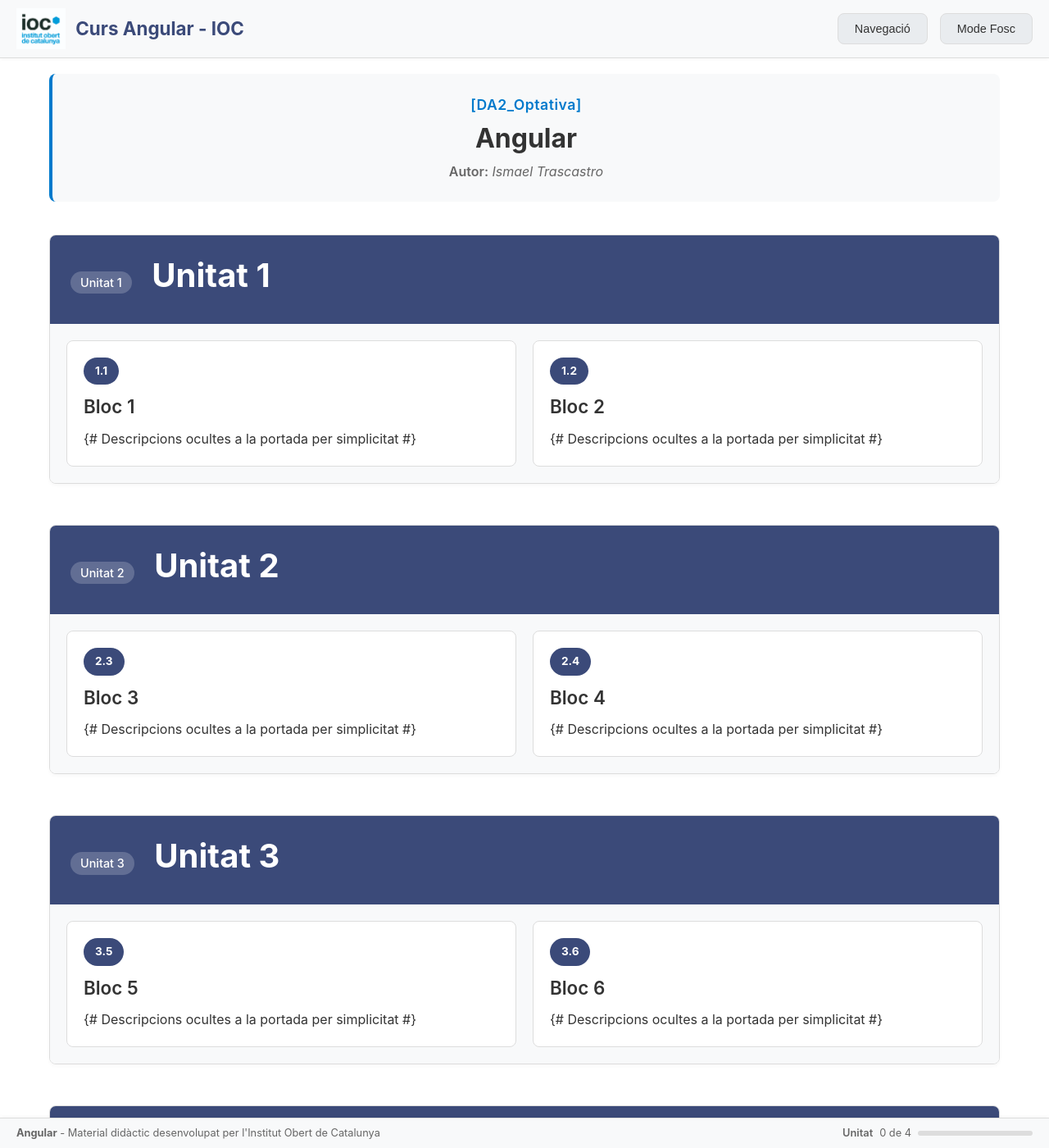
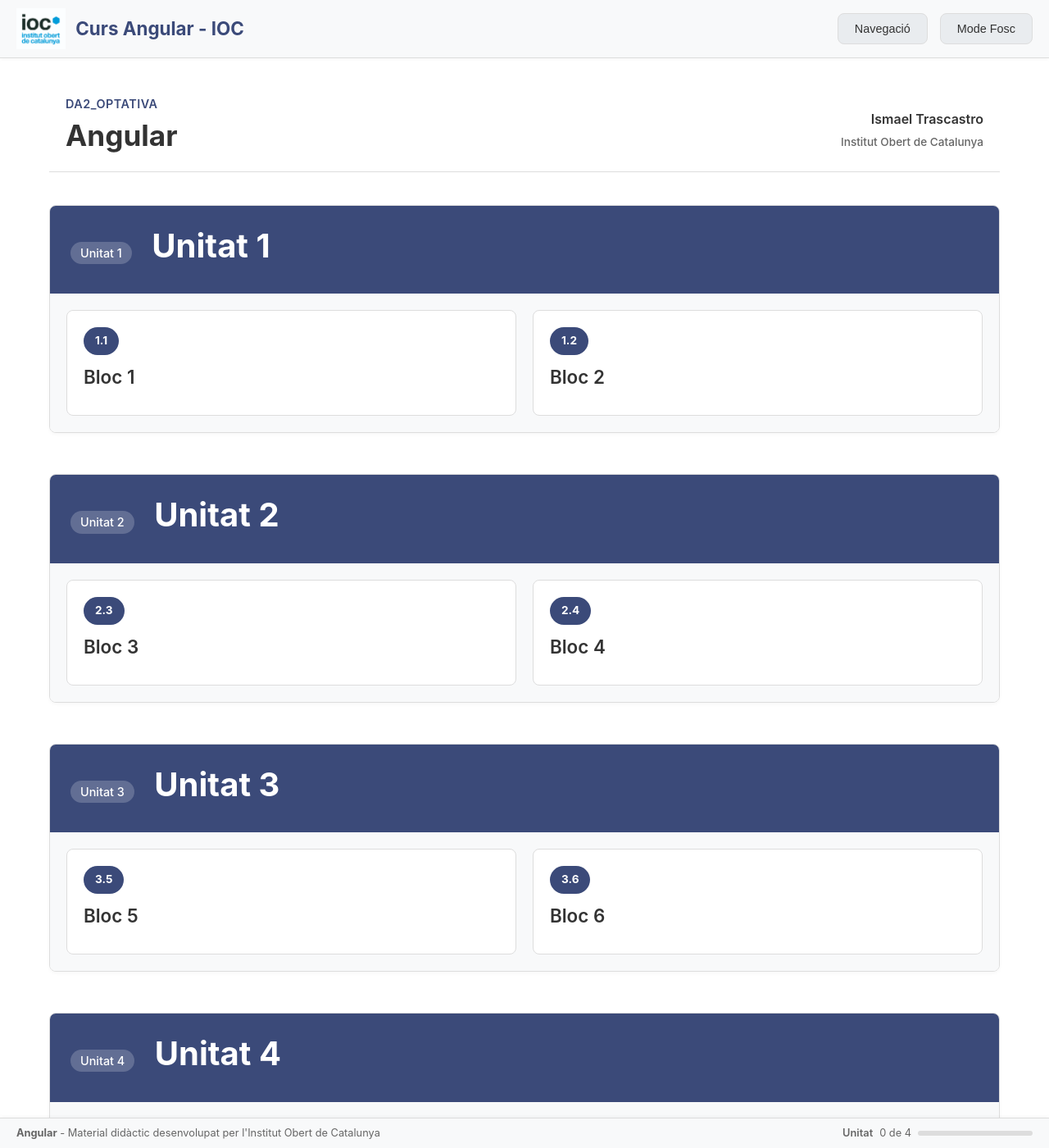
Before and after one commit to itrascastro/ioc-da2-optativa-angular, a Jekyll site: the page built from docs/index.md, in a window 1280 px wide and 1400 px high. Shown: the whole window at 82% size. Built offline with Jekyll 4.4.1, drawn with Linux system fonts in a browser that asks for light colours; nearby versions of some CDN libraries; some of the changed text lies outside the part shown.

Commit message:
Millora visual de la portada i optimització d'espais
- Redisseny complet del bloc academic-info amb layout horitzontal
- Eliminació d'iconos i elements innecessaris per disseny més net
- Optimització de l'espai entre última unitat i footer
- Correcció de comentari Liquid que es mostrava a la portada

```diff
--- a/docs/_layouts/home.html
+++ b/docs/_layouts/home.html
@@ -7,17 +7,23 @@
 
     <!-- Informació acadèmica IOC -->
     <div class="academic-info">
-        <div class="cicle-modulo">[{{ site.cicle_modulo }}]</div>
+        <div class="course-header">
+            <div class="course-title-section">
+                <span class="cicle-tag">{{ site.cicle_modulo }}</span>
                 <h1 class="module-title">{{ site.module_title }}</h1>
-        <div class="course-authors">
+            </div>
+            <div class="course-details">
+                <div class="author-info">
                     {% if site.authors.size == 1 %}
-                <span class="author-label">Autor:</span> {{ site.authors[0] }}
+                        {{ site.authors[0] }}
                     {% else %}
-                <span class="author-label">Autors:</span>
                         {% for author in site.authors %}
                             {{ author }}{% unless forloop.last %}, {% endunless %}
                         {% endfor %}
                     {% endif %}
+                </div>
+                <div class="institution">Institut Obert de Catalunya</div>
+            </div>
         </div>
     </div>
 
@@ -45,7 +51,6 @@
                                     <span class="block-number">{{ unitat.numero }}.{{ bloc.numero }}</span>
                                     <h3 class="block-title">{{ bloc.nom }}</h3>
                                 </div>
-                                {# Descripcions ocultes a la portada per simplicitat #}
                             </a>
                         </div>
                     {% endfor %}
--- a/docs/_sass/_layout.scss
+++ b/docs/_sass/_layout.scss
@@ -32,7 +32,7 @@
 .header-controls { display: flex; align-items: center; gap: 15px; }
 
 /* Espai per header fix */
-body { padding-top: 70px; padding-bottom: 50px; }
+body { padding-top: 70px; padding-bottom: 20px; }
 
 /* Footer fix */
 .footer { position: fixed; bottom: 0; left: 0; right: 0; z-index: 999; background-color: var(--color-surface); border-top: 1px solid var(--color-border); padding: 8px 20px; box-shadow: 0 -2px 4px rgba(0,0,0,0.03); }
@@ -44,7 +44,7 @@
 .progress-text { color: var(--color-text-muted); font-size: 0.8rem; }
 .progress-bar-footer { width: 140px; height: 6px; background-color: var(--color-border); border-radius: 3px; overflow: hidden; }
 .progress-fill-footer { height: 100%; background-color: var(--color-primary); border-radius: 3px; transition: width 0.5s ease; width: 0%; }
-.main-content { padding-bottom: 60px; }
+.main-content { padding-bottom: 30px; }
 
 /* Skip link per accessibilitat */
 .skip-link { position: absolute; top: -40px; left: 6px; background: var(--color-primary); color: white; padding: 8px; text-decoration: none; border-radius: 4px; z-index: 1000; }
--- a/docs/_sass/_pages.scss
+++ b/docs/_sass/_pages.scss
@@ -2,7 +2,7 @@
 .course-index { max-width: 1200px; margin: 0 auto; padding: 20px; }
 .course-content { margin-top: 40px; }
 .unit-section { margin-bottom: 50px; border: 1px solid var(--color-border); border-radius: var(--border-radius); overflow: hidden; box-shadow: var(--shadow-light); }
-.unit-section:last-child { margin-bottom: 20px; }
+.unit-section:last-child { margin-bottom: 10px; }
 .unit-header { background-color: var(--color-primary); color: white; padding: 25px; }
 .unit-title { margin: 0 0 10px 0; font-size: 1.8rem; font-weight: 600; }
 .unit-title a { color: inherit; text-decoration: none; }
--- a/docs/assets/css/style.scss
+++ b/docs/assets/css/style.scss
@@ -59,66 +59,83 @@
 
 /* Informació acadèmica a la pàgina principal */
 .academic-info {
-  text-align: center;
   margin-bottom: 2rem;
-  padding: 1.5rem;
-  background: var(--bg-secondary, #f8f9fa);
-  border-radius: 8px;
-  border-left: 4px solid var(--primary-color, #007acc);
+  padding: 1.5rem 0;
+  border-bottom: 1px solid var(--color-border);
 
-  .cicle-modulo {
-    font-size: 1.1rem;
+  .course-header {
+    display: flex;
+    justify-content: space-between;
+    align-items: flex-end;
+    max-width: 1200px;
+    margin: 0 auto;
+    padding: 0 20px;
+  }
+
+  .course-title-section {
+    flex: 1;
+  }
+
+  .cicle-tag {
+    display: inline-block;
+    color: var(--color-primary);
+    font-size: 0.9rem;
     font-weight: 600;
-    color: var(--primary-color, #007acc);
+    text-transform: uppercase;
+    letter-spacing: 0.5px;
     margin-bottom: 0.5rem;
-    letter-spacing: 0.5px;
   }
 
   .module-title {
-    font-size: 2rem;
+    font-size: 2.2rem;
     font-weight: 700;
-    color: var(--text-primary, #333);
-    margin: 0.5rem 0;
-    line-height: 1.2;
+    color: var(--color-text);
+    margin: 0;
+    line-height: 1.1;
   }
 
-  .course-authors {
-    font-size: 1rem;
-    color: var(--text-secondary, #666);
-    font-style: italic;
-
-    .author-label {
-      font-weight: 600;
-      font-style: normal;
-    }
-  }
-}
-
-/* Mode fosc per informació acadèmica */
-[data-theme='dark'] .academic-info {
-  background: var(--bg-secondary-dark, #2d3142);
-
-  .module-title {
-    color: var(--text-primary-dark, #ffffff);
+  .course-details {
+    text-align: right;
+    display: flex;
+    flex-direction: column;
+    gap: 0.3rem;
   }
 
-  .course-authors {
-    color: var(--text-secondary-dark, #b8c5d1);
+  .author-info {
+    font-size: 1rem;
+    font-weight: 600;
+    color: var(--color-text);
+  }
+
+  .institution {
+    font-size: 0.85rem;
+    color: var(--color-text-muted);
+    font-weight: 500;
   }
 }
 
 /* Responsive per informació acadèmica */
 @media (max-width: 768px) {
   .academic-info {
-    padding: 1rem;
-    margin-bottom: 1.5rem;
+    padding: 1rem 0;
+
+    .course-header {
+      flex-direction: column;
+      align-items: flex-start;
+      gap: 1rem;
+      padding: 0 15px;
+    }
+
+    .course-details {
+      text-align: left;
+    }
 
     .module-title {
-      font-size: 1.5rem;
+      font-size: 1.8rem;
     }
 
-    .cicle-modulo {
-      font-size: 1rem;
+    .cicle-tag {
+      font-size: 0.8rem;
     }
   }
 }
```
Lines whose indentation alone changed are shown as unchanged.
